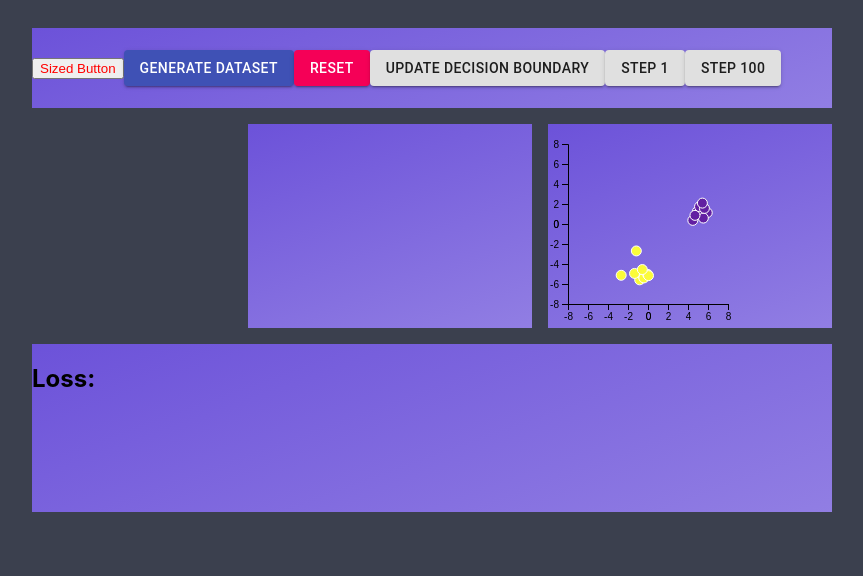
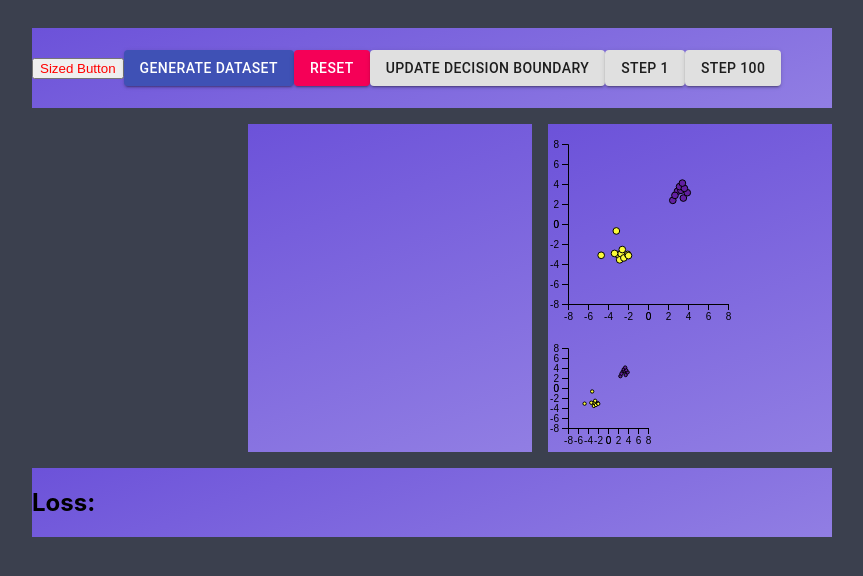
Before and after one commit to BrandonAGoodwin/nn-visualiser, a React (Create React App) app: page / in a window 1280 px wide. Shown: the top 576 px of the page, without its empty margins (208-1071 px from the left). Built offline with nearby package versions, Linux system fonts and the light colour scheme.

Commit message:
Duplicatable D3 objects

```diff
--- a/src/components/MainPage.tsx
+++ b/src/components/MainPage.tsx
@@ -132,18 +132,16 @@ function MainPage(props: PageProps) {
                     yDomain = {props.yDomain}
                     decisionBoundary = {decisionBoundary}
                 />}
-                {/* {dataset && <NNGraph // MAKE FUNCTIONAL COM
-                    id = {"graph-2"}
+                {dataset && <NNGraph // MAKE FUNCTIONAL COM
                     dataset = {dataset}
                     density = {100}
-                    canvasWidth = {320}
-                    canvasHeight = {320}
+                    canvasWidth = {80}
                     margin = {20}
                     numCells = {props.numCells}
                     xDomain = {props.xDomain}
                     yDomain = {props.yDomain}
                     decisionBoundary = {decisionBoundary}
-                />} */}
+                />}
             </div>
             <div className="stats">
                 <h2>Loss: {loss}</h2>
--- a/src/components/NNGraph.tsx
+++ b/src/components/NNGraph.tsx
@@ -1,4 +1,4 @@
-import React, { createRef, useEffect, useState, useRef } from 'react'
+import React, { useEffect, useState, useRef } from 'react'
 import * as d3 from 'd3'
 import { Dataset2D } from '../datasets';
 
@@ -20,7 +20,7 @@ type GraphProps = {
 //     graph: d3.Selection<SVGGElement, unknown, null, undefined>
 // }
 
-let graph: any;
+//let graph: any;
 let initialised = false;
 
 //
@@ -39,7 +39,7 @@ let initialised = false;
 function NNGraph (props: GraphProps): JSX.Element {
 
     //const [graph, setGraph] = useState<d3.Selection<SVGGElement, unknown, HTMLElement, any>>();
-    //const graphRef: any = useRef()
+    const d3Container: any = useRef<any>(null);
     //const graph: any = d3.select(graphRef.current).append("svg")
     const [initialised, setInitialised] = useState<boolean>(false);
     //let id = `graph-${props.id}`
@@ -80,6 +80,12 @@ function NNGraph (props: GraphProps): JSX.Element {
         init()
     }, [])
 
+    // useEffect(() => {
+    //     if(props.dataset && d3Container.current) {
+
+    //     }
+    // })
+
     useEffect(() => {
         console.log("props and props.decisionboundary NNGraph useEffect")
         if(!initialised) {
@@ -96,23 +102,30 @@ function NNGraph (props: GraphProps): JSX.Element {
         console.log("Creating graph")
         //let g: d3.Selection<SVGGElement, unknown, HTMLElement, any> = d3.select(`.${props.id}`);
         //setGraph(g)
-        graph = d3.select(".graph")
+        //graph = d3.select(".graph")
 
         //if(!graph) return;
         //d3.select(graph)
         //let graph = d3.select(`#${props.id}`)
         // console.log(graph)
         //if(!graph) return;
-        graph = graph.attr('width', props.canvasWidth + props.margin * 2)
+
+        let svg = d3.select(d3Container.currnet)
+
+        //let graph = svg.append("g")
+
+        svg.attr('width', props.canvasWidth + props.margin * 2)
         .attr('height', props.canvasWidth + props.margin * 2)
-        .append('g')
-        .attr('transform', `translate(${props.margin}, ${props.margin})`);
-        console.log(graph)
+
+        // let graph = svg
+        // .append('g')
+        // .attr('transform', `translate(${props.margin}, ${props.margin})`);
+        // console.log(graph)
     }
 
     const updateGraph = () => {
         console.log("Updating graph")
-        if(!graph) return;
+        //if(!graph) return;
         // const DENSITY = 100;
         // const margin = 20;
         // const canvasHeight = 640;
@@ -128,12 +141,14 @@ function NNGraph (props: GraphProps): JSX.Element {
         //     .append('g')
         //     .attr('transform', `translate(${margin}, ${margin})`)
 
-        d3.selectAll(`.circle`).remove();
-        d3.selectAll(`.rect`).remove();
-        d3.selectAll(`.axis`).remove();
-        // d3.selectAll(".circle").remove();
-        // d3.selectAll(".circle").remove();
+        const svg = d3.select(d3Container.current)
 
+        const graph = svg.append('g')
+            .attr('transform', `translate(${props.margin}, ${props.margin})`)
+
+        svg.selectAll(`.circle`).remove();
+        svg.selectAll(`.rect`).remove();
+        svg.selectAll(`.axis`).remove();
 
         const x = d3.scaleLinear().range([0, props.canvasWidth])
         const y = d3.scaleLinear().range([props.canvasWidth, 0])
@@ -157,7 +172,7 @@ function NNGraph (props: GraphProps): JSX.Element {
             .data(props.dataset)
             .enter().append('circle')
             .attr('class', `circle`)
-            .attr("r", 5)
+            .attr("r", scale / 3)
             .attr("fill", function (datapoint: Dataset2D): string {
                 let colour = "black";
                 if (datapoint.y === 1) colour = "#621fa2";
@@ -166,10 +181,11 @@ function NNGraph (props: GraphProps): JSX.Element {
 
                 return colour;
             })
-            .style("stroke", "white")
-            .attr("cx", (datapoint: Dataset2D) => (datapoint.x1 * scale) + (props.canvasWidth / 2) + props.margin)
-            .attr("cy", (datapoint: Dataset2D) => -(datapoint.x2 * scale) + (props.canvasWidth / 2) + props.margin)
+            .style("stroke", "black")
+            .attr("cx", (datapoint: Dataset2D) => (datapoint.x1 * scale) + (props.canvasWidth / 2))
+            .attr("cy", (datapoint: Dataset2D) => -(datapoint.x2 * scale) + (props.canvasWidth / 2))
 
+        //graph.exit().exit().remove()
 
     }
 
@@ -235,7 +251,14 @@ function NNGraph (props: GraphProps): JSX.Element {
     return (
         //<div ref={container} />
         <>
-            <div><svg className="graph" /* ref={() => (graphRef)} *//></div>
+            <div>
+                <svg
+                    className="graph"
+                    ref={d3Container}
+                    width={props.canvasWidth + props.margin * 2}
+                    height={props.canvasWidth + props.margin * 2}
+                />
+            </div>
            {/*  <div ref={() => (graphRef)}/> */}
             {/* <div><canvas className="canvas"/></div> */}
         </>
```
